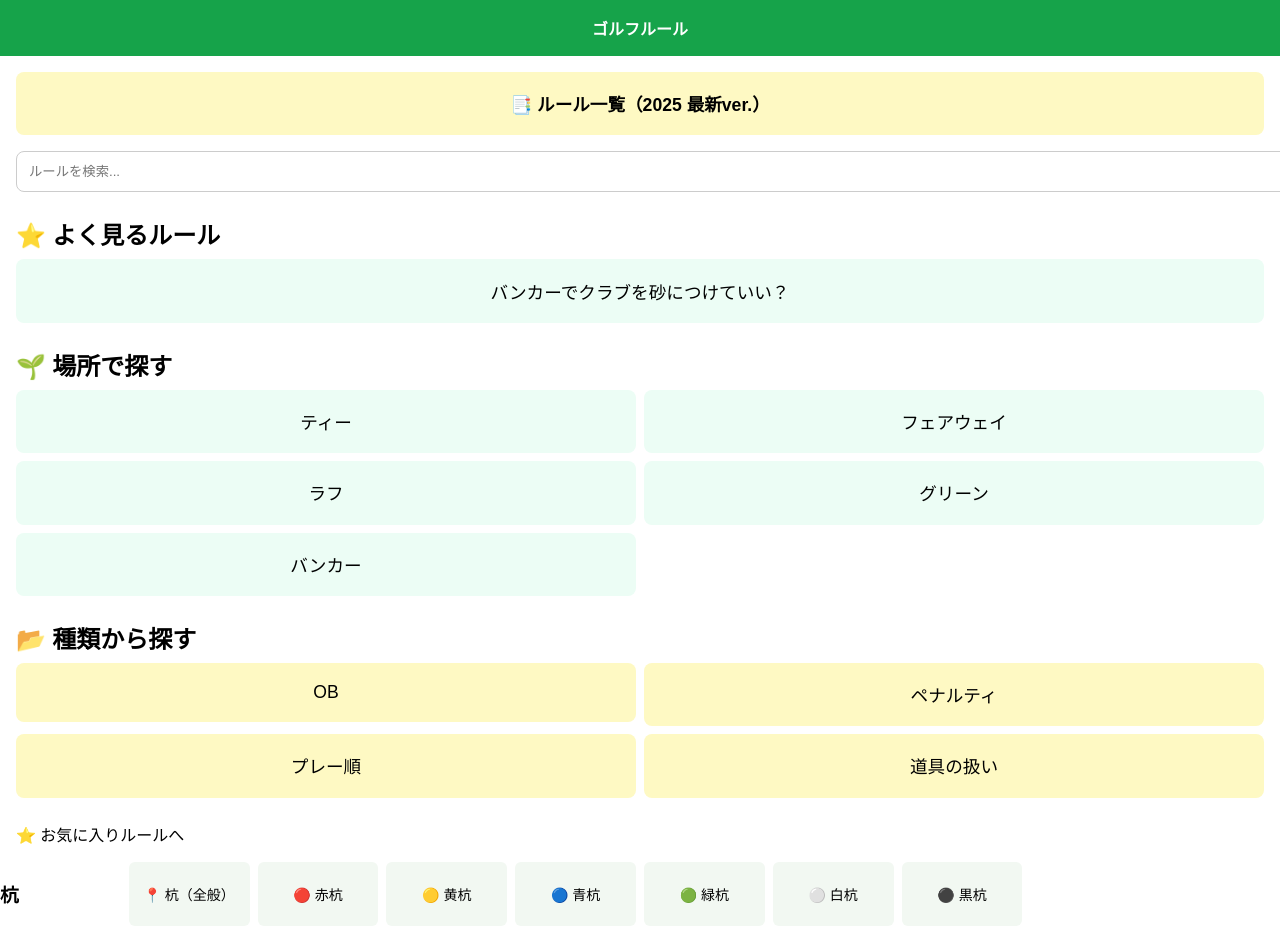
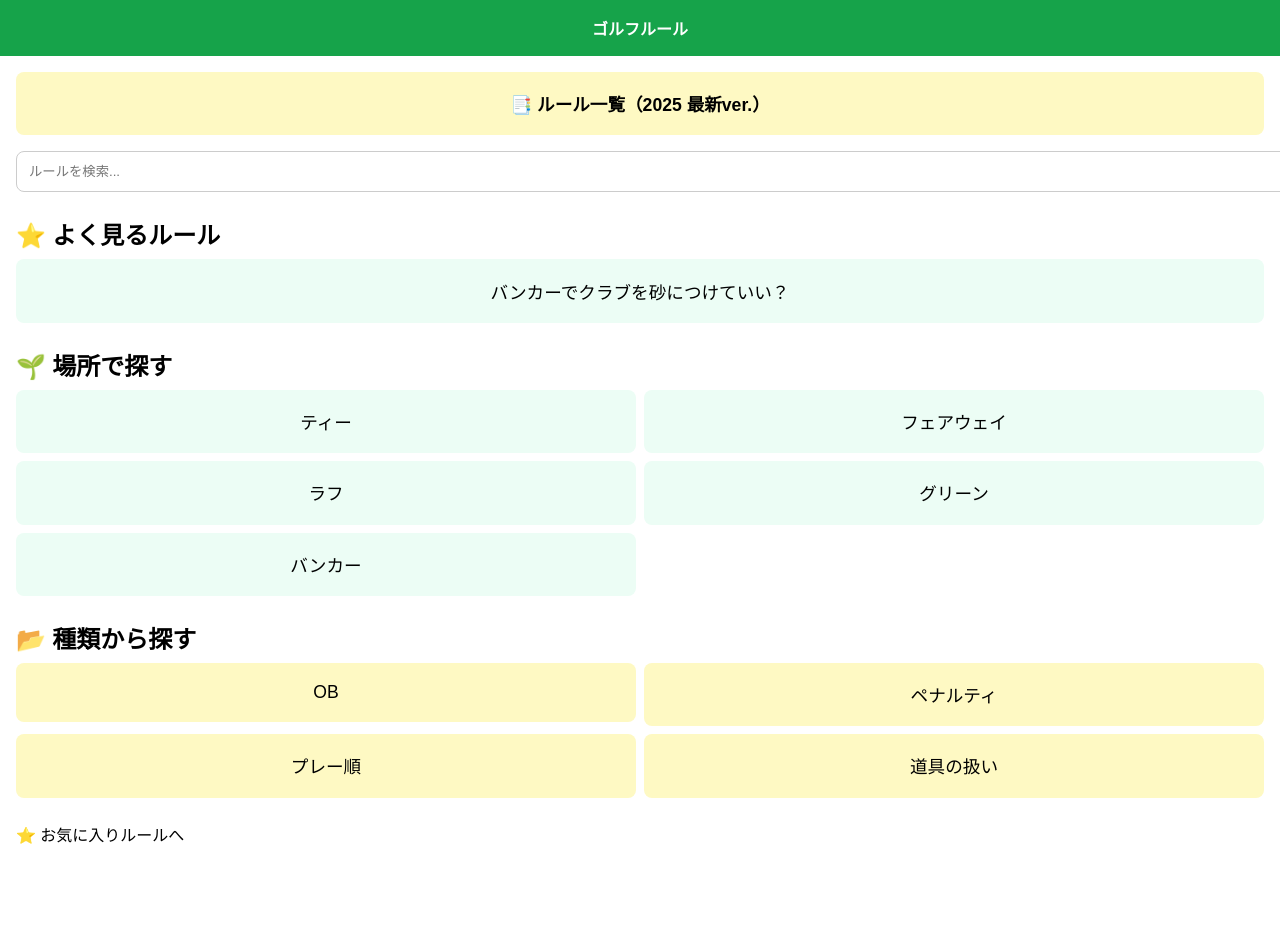
Before and after one commit to uta7770502/golf-pwa-demo, a website: page index.html in a window 1280 px wide. After the commit the page ends 862 px from the top, so only its background shows below. Drawn offline with nearby package versions, Linux system fonts and the light colour scheme.

Commit message:
Add files via upload

```diff
--- a/index.html
+++ b/index.html
@@ -158,16 +158,7 @@ document.querySelectorAll('.filter-section button').forEach(btn => {
 </script>
 
 
-<div class="filter-section">
-  <h3>杭</h3>
-  <button data-category="杭">📍 杭（全般）</button>
-  <button data-category="赤杭">🔴 赤杭</button>
-  <button data-category="黄杭">🟡 黄杭</button>
-  <button data-category="青杭">🔵 青杭</button>
-  <button data-category="緑杭">🟢 緑杭</button>
-  <button data-category="白杭">⚪ 白杭</button>
-  <button data-category="黒杭">⚫ 黒杭</button>
-</div>
+
 
 </body>
 </html>
```
